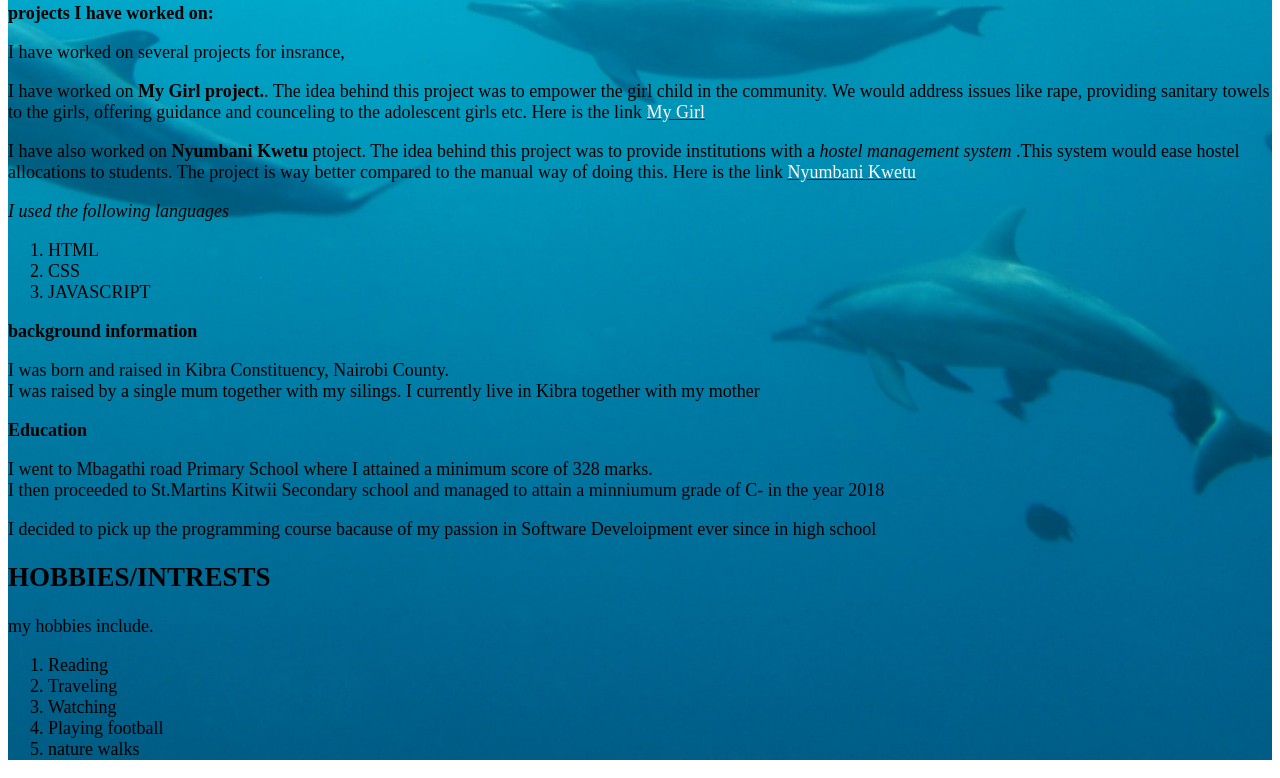
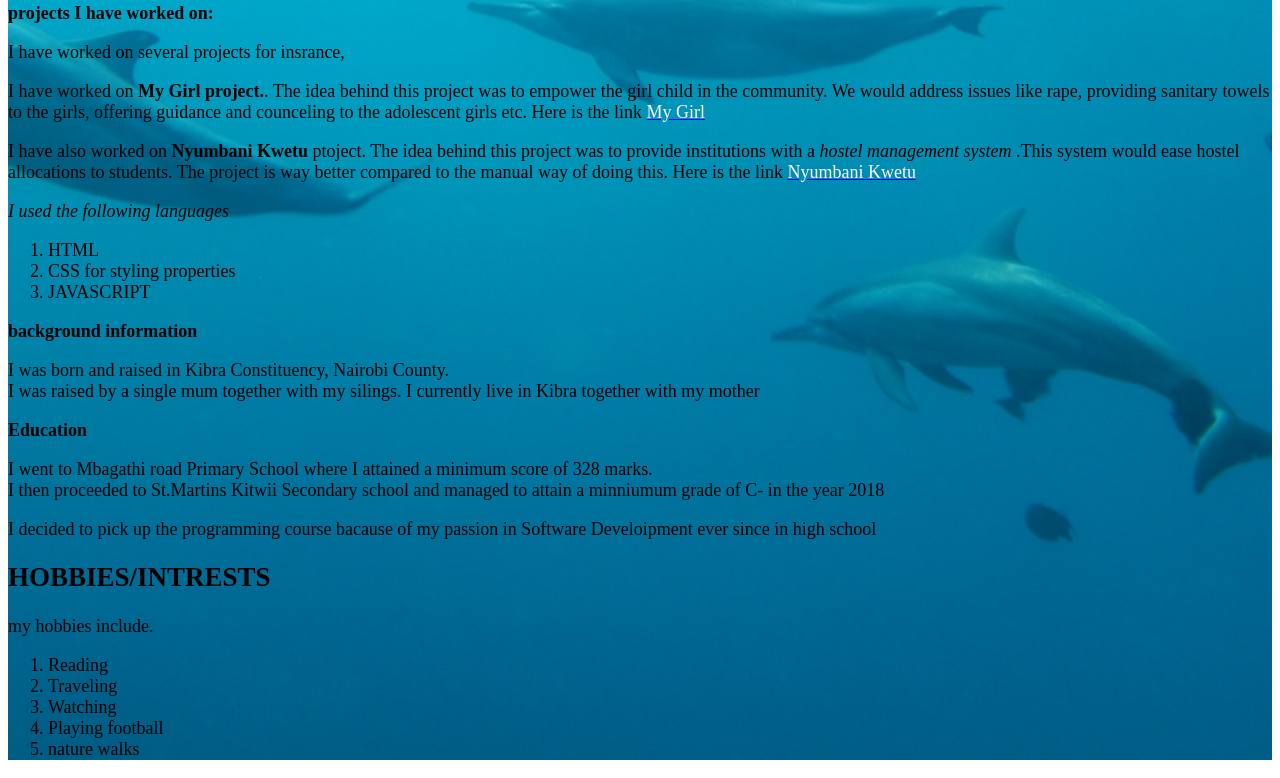
Before and after one commit to mornicamwende/my-portfolio, a plain HTML site: page index.html in a window 1280 px wide. Shown: the part 904-1682 px from the top of the page. Drawn offline with Linux system fonts and the light colour scheme.

Commit message:
add ordered list

```diff
--- a/index.html
+++ b/index.html
@@ -31,7 +31,7 @@
        <em>I used the following languages</em>
        <ol>
            <li>HTML</li>
-           <li>CSS</li>
+           <li>CSS for styling properties</li>
            <li>JAVASCRIPT</li>
        </ol>
 </div>
```
